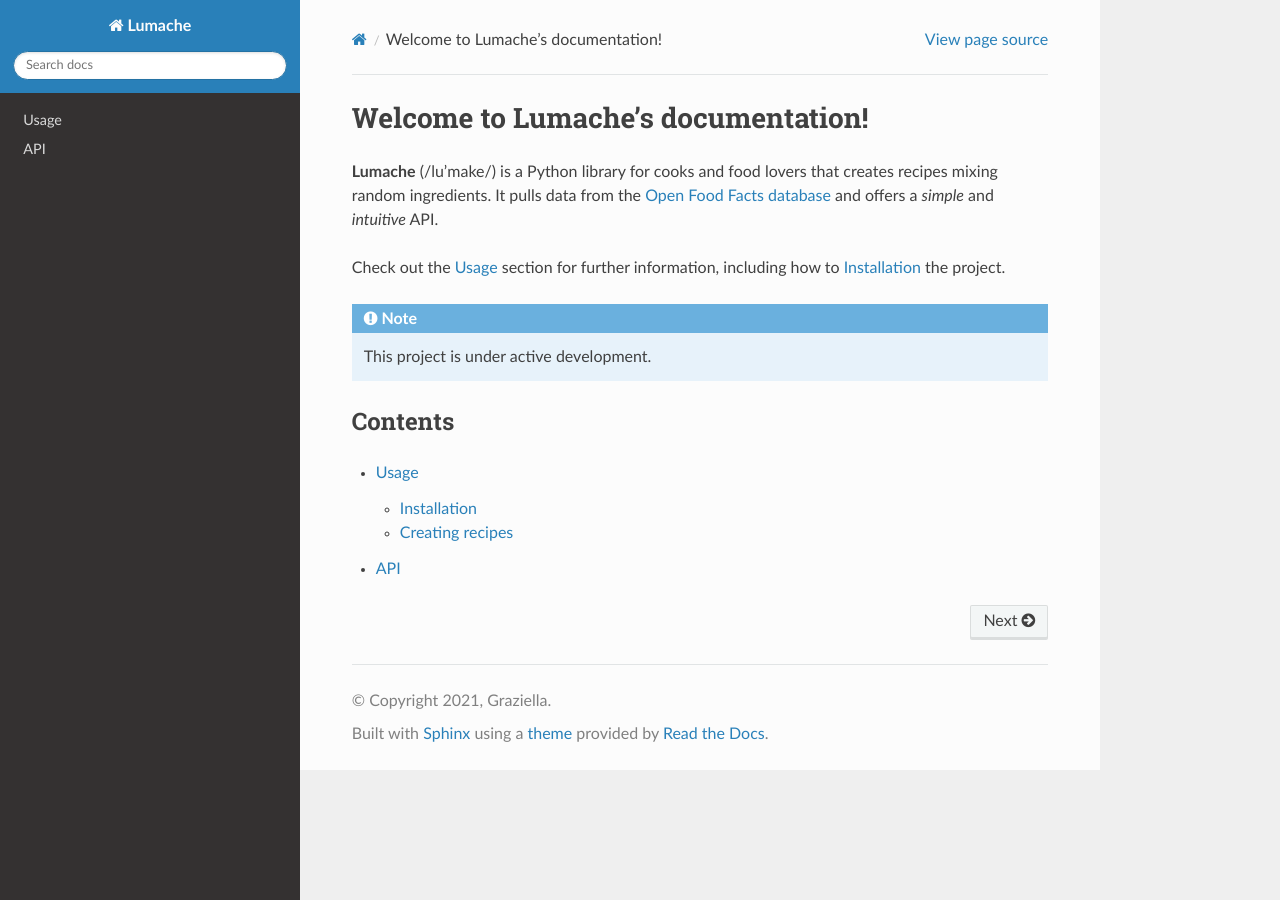
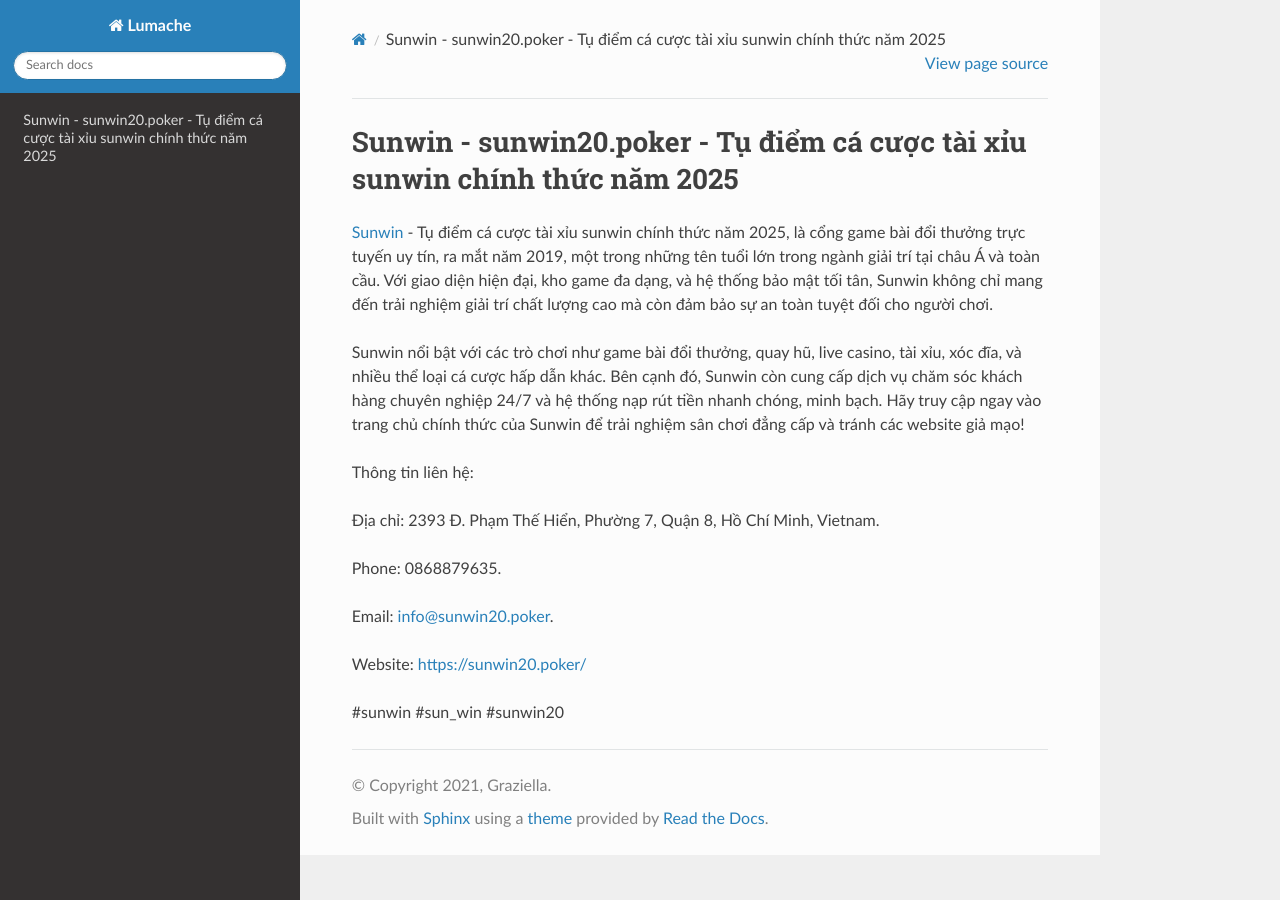
Before and after one commit to moonneil524kawb/sunwin20poker, a Sphinx documentation site: the page built from docs/source/index.rst, in a window 1280 px wide. Built offline with Sphinx 7.4.7 and the Read the Docs theme 3.1.0, drawn with Linux system fonts in a browser that asks for light colours.

Commit message:
Update index.rst

```diff
--- a/docs/source/index.rst
+++ b/docs/source/index.rst
@@ -1,22 +1,18 @@
-Welcome to Lumache's documentation!
+Sunwin - sunwin20.poker - Tụ điểm cá cược tài xỉu sunwin chính thức năm 2025
 ===================================
 
-**Lumache** (/lu'make/) is a Python library for cooks and food lovers
-that creates recipes mixing random ingredients.
-It pulls data from the `Open Food Facts database <https://world.openfoodfacts.org/>`_
-and offers a *simple* and *intuitive* API.
+`Sunwin <https://sunwin20.poker/>`_ - Tụ điểm cá cược tài xỉu sunwin chính thức năm 2025, là cổng game bài đổi thưởng trực tuyến uy tín, ra mắt năm 2019, một trong những tên tuổi lớn trong ngành giải trí tại châu Á và toàn cầu. Với giao diện hiện đại, kho game đa dạng, và hệ thống bảo mật tối tân, Sunwin không chỉ mang đến trải nghiệm giải trí chất lượng cao mà còn đảm bảo sự an toàn tuyệt đối cho người chơi.
 
-Check out the :doc:`usage` section for further information, including
-how to :ref:`installation` the project.
+Sunwin nổi bật với các trò chơi như game bài đổi thưởng, quay hũ, live casino, tài xỉu, xóc đĩa, và nhiều thể loại cá cược hấp dẫn khác. Bên cạnh đó, Sunwin còn cung cấp dịch vụ chăm sóc khách hàng chuyên nghiệp 24/7 và hệ thống nạp rút tiền nhanh chóng, minh bạch. Hãy truy cập ngay vào trang chủ chính thức của Sunwin để trải nghiệm sân chơi đẳng cấp và tránh các website giả mạo!
 
-.. note::
+Thông tin liên hệ:
 
-   This project is under active development.
+Địa chỉ: 2393 Đ. Phạm Thế Hiển, Phường 7, Quận 8, Hồ Chí Minh, Vietnam.
 
-Contents
---------
+Phone: 0868879635.
 
-.. toctree::
+Email: info@sunwin20.poker.
 
-   usage
-   api
+Website: https://sunwin20.poker/
+
+#sunwin #sun_win #sunwin20
```
